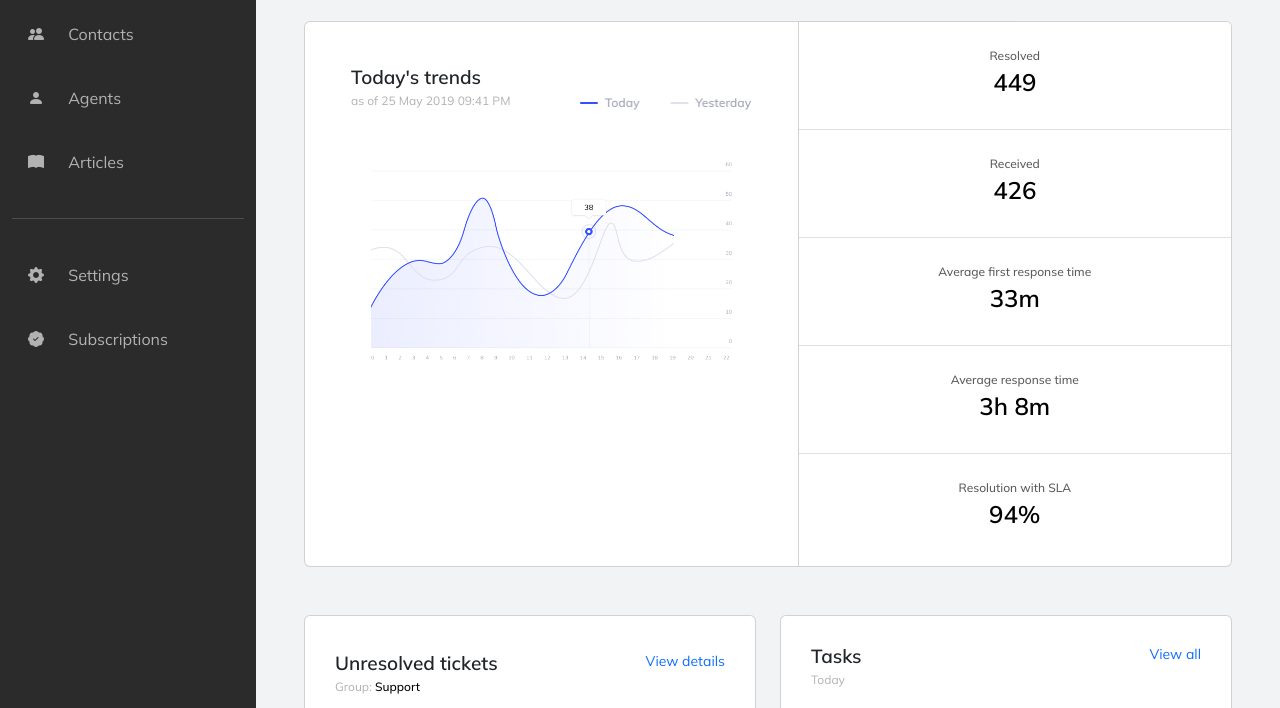
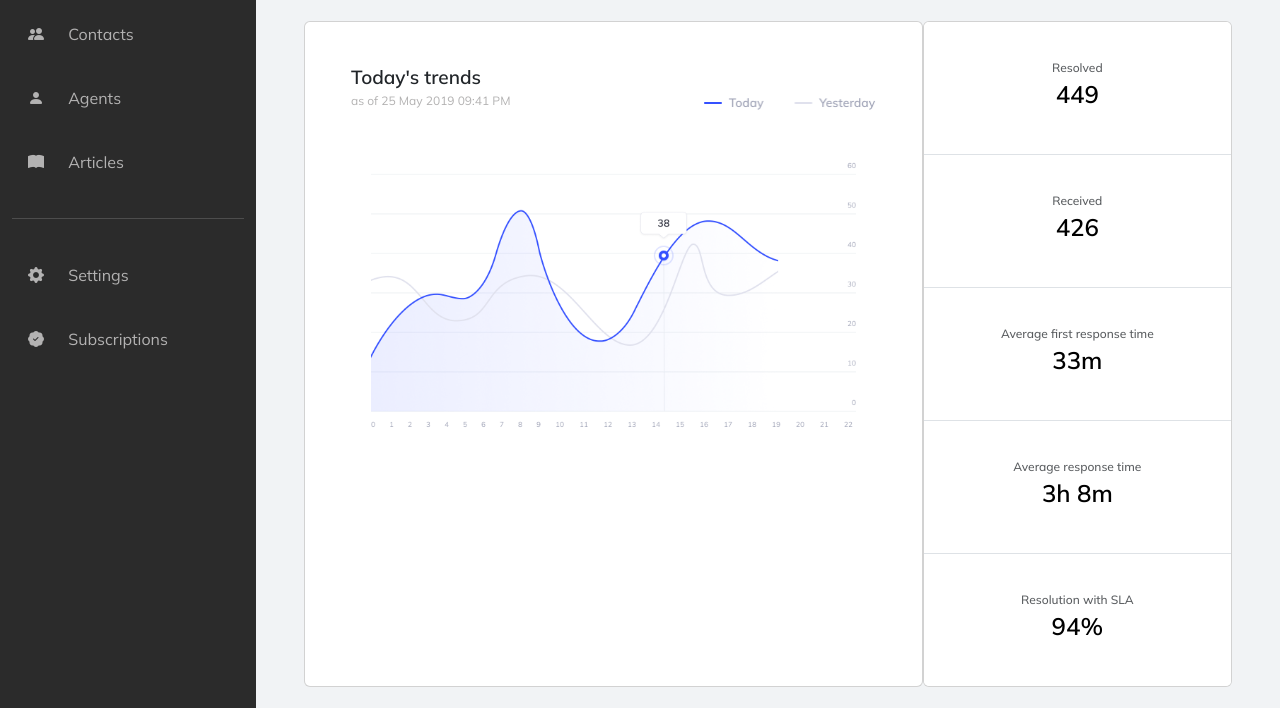
Before and after one commit to kitchb/Bootstrap_Group7, a website: page public/index.html in a window 1280 px wide. Shown: the part 306-1014 px from the top of the page. Drawn offline with nearby package versions, Linux system fonts and the light colour scheme.

Commit message:
Row 2 flex
Tried to fix row 2 flex and width

```diff
--- a/public/index.html
+++ b/public/index.html
@@ -29,8 +29,8 @@
         <!-- Vertical Navigation Bar -->
         <!-- For Responsive Nav Toggle Button -->
         <input type="checkbox" id="sidebarToggleCheckbox" class="sidebar-toggle-checkbox">
-        <label for="sidebarToggleCheckbox" class="sidebar-toggle-label heading1"><img src="assets/img/Icons/navbutton.svg"
-                alt="Logo" width="20" height="20"></label>
+        <label for="sidebarToggleCheckbox" class="sidebar-toggle-label heading1"><img
+                src="assets/img/Icons/navbutton.svg" alt="Logo" width="20" height="20"></label>
 
         <nav class="nav flex-column sidebar">
             <div class="container-fluid sidebar-body">
@@ -40,7 +40,7 @@
                             class="d-inline-block align-text-top">
                         Dashboard Kit
                     </h1>
-                    <a class="nav-link active p-3" aria-current="page" href="#">
+                    <a class="nav-link sidelink p-3" aria-current="page" href="#">
                         <i class="bi bi-pie-chart-fill"></i>
                         Overview
                     </a>
@@ -165,8 +165,9 @@
                     <!-- Today's Trends -->
                     <div class="row">
                         <div class="col-xs-12">
-                            <div class="card-group">
-                                <div class="card leftbar">
+                            <div class="card-group d-flex flex-wrap">
+                                <div class="col-md-8">
+                                    <div class="card h-100 leftbar">
                                         <div class="card-body">
                                             <h2 class="card-title heading2">Today's trends</h2>
                                             <div class="subheading">
@@ -179,8 +180,10 @@
                                             </div>
                                         </div>
                                     </div>
-                                <div class="card">
-                                    <ul class="list-group list-group-flush rightlist">
+                                </div>
+                                <div class="col-md-4">
+                                    <div class="card h-100 rightcard">
+                                        <ul class="list-group list-group-flush rightlist flex-grow-1">
                                             <li class="list-group-item disabled rightbar" aria-disabled="true">
                                                 Resolved
                                                 <p>449</p>
@@ -202,6 +205,7 @@
                                                 <p>94%</p>
                                             </li>
                                         </ul>
+                                    </div>
                                 </div>
                             </div>
                         </div>
--- a/src/scss/style.scss
+++ b/src/scss/style.scss
@@ -160,7 +160,7 @@ $main-activecolor: rgb(63, 55, 227);
 // TODAY'S TREND
 @mixin leftblock {
     width: 100%;
-    height: 546px;
+    height: auto;
     padding: 30px;
 
     .legend {
@@ -180,12 +180,12 @@ $main-activecolor: rgb(63, 55, 227);
 
 @mixin rightblock {
     width: 100%;
-    height: 108px;
+    height: 100%;
     display: flex;
     justify-content: center;
     flex-direction: column;
     align-items: center;
-    padding: 16px;
+    padding: 40px;
     font-weight: 500;
     font-size: 12px;
     color: $secondary-color;
@@ -205,6 +205,7 @@ $main-activecolor: rgb(63, 55, 227);
     display: flex;
     justify-content: center;
     flex-direction: column;
+    flex-wrap: wrap;
     padding: 30px;
 
     #support {
@@ -299,10 +300,13 @@ body {
 }
 
 // 3RD ROW: TODAY'S TREND
-.thirdcard {
+.rightcard {
     width: 100%;
-    height: 546px;
-    padding: 30px;
+    height: auto;
+    // display: flex;
+    // justify-content: center;
+    // align-content: center;
+    // flex-wrap: wrap;
 }
 
 .rightbar {
@@ -399,4 +403,8 @@ body {
     .sidebar-toggle-checkbox:checked~.sidebar {
         display: none;
     }
+
+    .rightcard {
+    width: 100%;
+    }
 }
```
Also changed, not shown: public/assets/css/style.css, 1 other file. Lines whose indentation alone changed are shown as unchanged.
